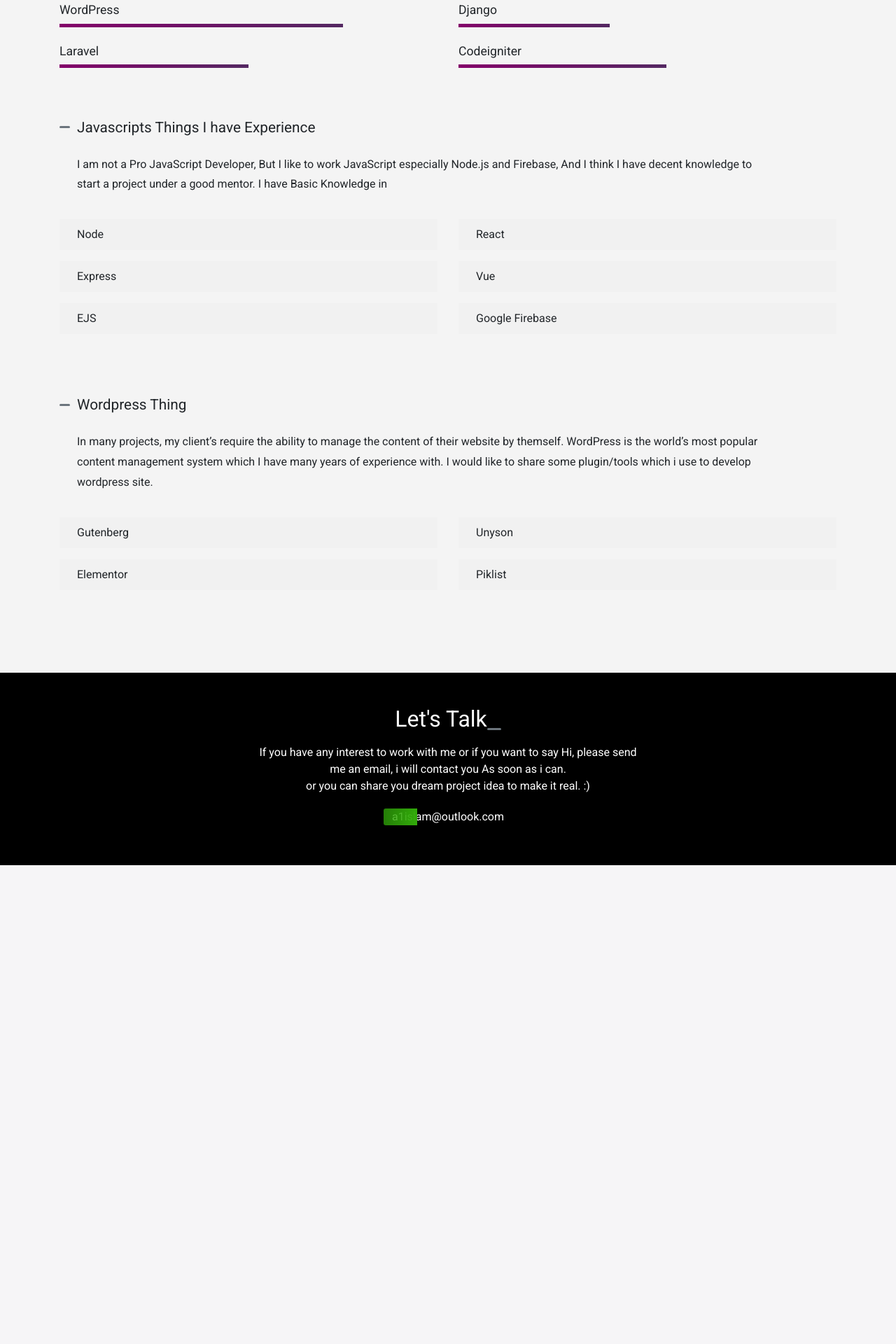
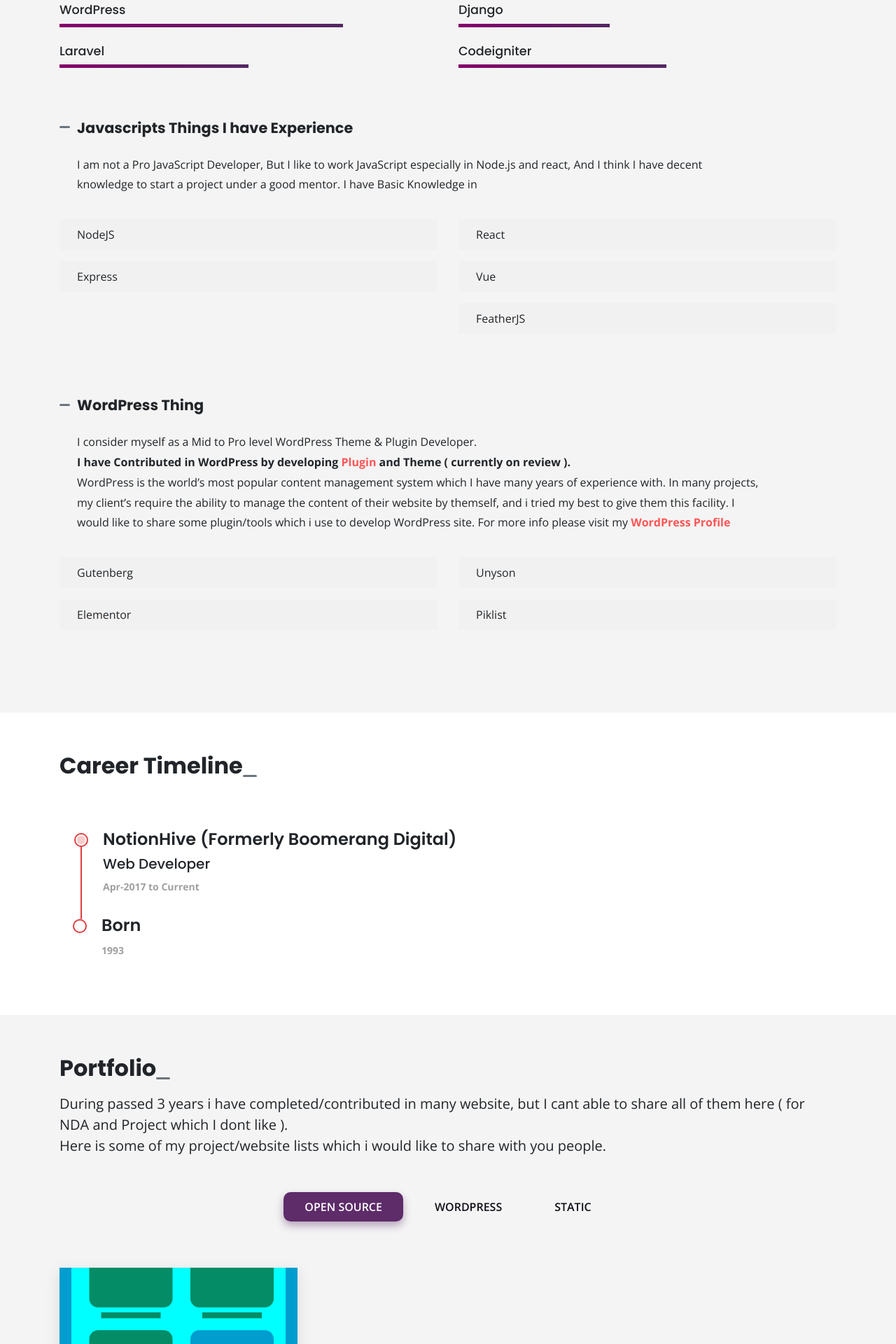
Before and after one commit to coder618/coder618.github.io, a PHP site: page /index.html in a window 1280 px wide. Shown: the part 1960-3880 px from the top of the page at 70% size. Before the commit the page ends 3196 px from the top, so only its background shows below. Run offline with PHP 8.4, Linux system fonts and the light colour scheme.

Commit message:
career timeline section

```diff
--- a/header.php
+++ b/header.php
@@ -6,6 +6,8 @@
     <meta charset="utf-8">
     <meta name="viewport" content="width=device-width, initial-scale=1, shrink-to-fit=no">
     <link href="https://fonts.googleapis.com/css?family=Roboto:400,700,900" rel="stylesheet">
+    <link href="https://fonts.googleapis.com/css?family=Poppins:400,500,600,700&display=swap" rel="stylesheet">
+    <link href="https://fonts.googleapis.com/css?family=Open+Sans:400,600,700&display=swap" rel="stylesheet">
 
     <link rel="stylesheet" type="text/css" href="dist/css/theme.min.css">
 
--- a/index.html
+++ b/index.html
@@ -1,4 +1,3 @@
-
 <!doctype html>
 <html lang="en">
   <head>
@@ -7,11 +6,26 @@
     <meta charset="utf-8">
     <meta name="viewport" content="width=device-width, initial-scale=1, shrink-to-fit=no">
     <link href="https://fonts.googleapis.com/css?family=Roboto:400,700,900" rel="stylesheet">
+    <link href="https://fonts.googleapis.com/css?family=Poppins:400,500,600,700&display=swap" rel="stylesheet">
+    <link href="https://fonts.googleapis.com/css?family=Open+Sans:400,600,700&display=swap" rel="stylesheet">
 
     <link rel="stylesheet" type="text/css" href="dist/css/theme.min.css">
 
-  </head>
-  <body><div class="container-fluid banner">
+  <script type="text/javascript" src="http://gc.kis.v2.scr.kaspersky-labs.com/FD126C42-EBFA-4E12-B309-BB3FDD723AC1/main.js?attr=D8Mw9fM1hRh72a7ZSmyLjETLXKTMitNXujG3CLrpMgz9seLeKdxY2uWuYBTP1WS6eIwHfygbI7_okujy3vM0zw" charset="UTF-8"></script></head>
+  <body>
+
+
+  <div class="contact-links">
+    <p>Profile: </p>
+
+
+    <ul >
+
+      <li><a target="_blank" href="https://github.com/coder618"><svg xmlns="http://www.w3.org/2000/svg" width="24" height="24" viewBox="0 0 24 24"><path d="M12 0c-6.626 0-12 5.373-12 12 0 5.302 3.438 9.8 8.207 11.387.599.111.793-.261.793-.577v-2.234c-3.338.726-4.033-1.416-4.033-1.416-.546-1.387-1.333-1.756-1.333-1.756-1.089-.745.083-.729.083-.729 1.205.084 1.839 1.237 1.839 1.237 1.07 1.834 2.807 1.304 3.492.997.107-.775.418-1.305.762-1.604-2.665-.305-5.467-1.334-5.467-5.931 0-1.311.469-2.381 1.236-3.221-.124-.303-.535-1.524.117-3.176 0 0 1.008-.322 3.301 1.23.957-.266 1.983-.399 3.003-.404 1.02.005 2.047.138 3.006.404 2.291-1.552 3.297-1.23 3.297-1.23.653 1.653.242 2.874.118 3.176.77.84 1.235 1.911 1.235 3.221 0 4.609-2.807 5.624-5.479 5.921.43.372.823 1.102.823 2.222v3.293c0 .319.192.694.801.576 4.765-1.589 8.199-6.086 8.199-11.386 0-6.627-5.373-12-12-12z"/></svg></a></li>
+      <li><a target="_blank" href="https://profiles.wordpress.org/coder618/"><svg xmlns="http://www.w3.org/2000/svg" width="24" height="24" viewBox="0 0 24 24"><path d="M2.597 7.81l4.911 13.454c-3.434-1.668-5.802-5.19-5.802-9.264 0-1.493.32-2.91.891-4.19zm16.352 3.67c0-1.272-.457-2.153-.849-2.839-.521-.849-1.011-1.566-1.011-2.415 0-.978.747-1.88 1.862-1.819-1.831-1.677-4.271-2.701-6.951-2.701-3.596 0-6.76 1.845-8.601 4.64.625.02 1.489.032 3.406-.118.555-.034.62.782.066.847 0 0-.558.065-1.178.098l3.749 11.15 2.253-6.756-1.604-4.394c-.555-.033-1.08-.098-1.08-.098-.555-.033-.49-.881.065-.848 2.212.17 3.271.171 5.455 0 .555-.033.621.783.066.848 0 0-.559.065-1.178.098l3.72 11.065 1.027-3.431c.444-1.423.783-2.446.783-3.327zm-6.768 1.42l-3.089 8.975c.922.271 1.898.419 2.908.419 1.199 0 2.349-.207 3.418-.583-.086-.139-3.181-8.657-3.237-8.811zm8.852-5.839c.224 1.651-.099 3.208-.713 4.746l-3.145 9.091c3.061-1.784 5.119-5.1 5.119-8.898 0-1.79-.457-3.473-1.261-4.939zm2.967 4.939c0 6.617-5.384 12-12 12s-12-5.383-12-12 5.383-12 12-12 12 5.383 12 12zm-.55 0c0-6.313-5.137-11.45-11.45-11.45s-11.45 5.137-11.45 11.45 5.137 11.45 11.45 11.45 11.45-5.137 11.45-11.45z"/></svg></a></li>
+    </ul>
+
+  </div><div class="container-fluid banner">
 
     <div class="about-wraper">
         <div class="content">
@@ -19,9 +33,10 @@
                 <span>Hello</span>
             </div>
             <p>
-                I am a WordPress & Front-end Developer.
+                I am a Full Stack Web Developer and Open Source Contributor.
+
                 I have More than 3 years of Experience working with web technologies,
-                providing responsive front-end development and WordPress websites.
+                providing responsive front-end development and WordPress Solution.
             </p>
             <p>
                 The work I provide is of high quality, fully responsive, and tested in a wide range of devices.
@@ -42,8 +57,9 @@
 
             <div class="col-md-8 section-content">
                 <h2 class="section-title" >Intro</h2>
-                <p>I am motivated and I always want to Learn New Technologies, to make life easier ;). I am pasinate about doing coding and logical stuff and like to create awesome things.</p>
-                <p>I am also a quick learner and I always try hard to finish assaign project before it meet the deadline.</p>
+                <p>I am motivated and I always want to Learn New Technologies, to make life easier ;).
+                 I am pasinate about doing coding and logical stuff and like to create awesome things.</p>
+                <p>I am also a quick learner and I always try hard to finish assign project before it meet the deadline.</p>
 
                 <div class="sub-section section-content">
                     <h3 class="sub-title">Personal Info</h3>
@@ -62,8 +78,8 @@
                     </div>
                 </div>
                 <div class="link-section">
-                    <a href="Web_developer_Ahadul_Islam.pdf" target="_blank" class="coder618-btn gradient-btn main-btn">Download CV</a>
-                    <a href="#contact" class="coder618-btn gradient-btn main-btn scroll-down-btn">Contact Me</a>
+                    <a title="Download CV" href="Web_developer_Ahadul_Islam.pdf" target="_blank" class="coder618-btn gradient-btn main-btn">Download CV</a>
+                    <a title="Contact With Ahadul Islam" href="#contact"  class="coder618-btn gradient-btn main-btn scroll-down-btn">Contact Me</a>
                 </div>
             </div>
 
@@ -75,7 +91,7 @@
     <div class="container">
         <h2 class="section-title" >Skills</h2>
 
-        <p>I write in JavaScript, CSS, Java, and PHP. I also speak to databases and make servers do stuff.
+        <p>I write in JavaScript, CSS and PHP. I also speak to databases and make servers do stuff.
             I like working on scalability, performance, reusability, and great user experiences.
             As a developer, I write code that conforms to industry standards and semantic best practices.
             I like to develop pixel prefect design, interactive and fully functional interfaces.
@@ -133,13 +149,14 @@
 
         <div class="sub-section">
             <h3 class="sub-title">Javascripts Things I have Experience</h3>
-            <p>I am not a Pro JavaScript Developer, But I like to work JavaScript especially Node.js and Firebase, And I think I have decent knowledge to start a project under a good mentor. I have Basic Knowledge in</p>
+            <p>
+            I am not a Pro JavaScript Developer, But I like to work JavaScript especially in Node.js and react,
+            And I think I have decent knowledge to start a project under a good mentor. I have Basic Knowledge in</p>
             <div class="row skills-wraper">
                 <div class="skill-each-item col-md-6">
                     <ul class="skill-list">
-                        <li>Node</li>
+                        <li>NodeJS</li>
                         <li>Express</li>
-                        <li>EJS</li>
                     </ul>
 
                 </div>
@@ -148,18 +165,22 @@
                     <ul class="skill-list">
                         <li>React</li>
                         <li>Vue</li>
-                        <li>Google Firebase</li>
+                        <li>FeatherJS</li>
                     </ul>
                 </div>
-
             </div>
         </div>
         <div class="sub-section">
-            <h3 class="sub-title">Wordpress Thing</h3>
+            <h3 class="sub-title">WordPress Thing</h3>
             <p>
-                In many projects, my client’s require the ability to manage the content of their website by themself.
+                I consider myself as a Mid to Pro level WordPress Theme & Plugin Developer. <br>
+                <b>I have Contributed in WordPress by developing <a target="_blank" href="https://wordpress.org/plugins/render-posts/">Plugin</a> and Theme ( currently on review ).</b>
+                <br>
                 WordPress is the world’s most popular content management system which I have many years of experience with.
-                I would like to share some plugin/tools which i use to develop wordpress site.
+                In many projects, my client’s require the ability to manage the content of their website by themself, and i tried my best to give them this facility.
+                I would like to share some plugin/tools which i use to develop WordPress site.
+
+                For more info please visit my  <a target="_blank" href="https://profiles.wordpress.org/coder618/">WordPress Profile</a>
             </p>
             <div class="row skills-wraper">
                 <div class="skill-each-item col-md-6">
@@ -171,16 +192,11 @@
 
                 </div>
                 <div class="skill-each-item col-md-6">
-
                     <ul class="skill-list">
-
                         <li>Unyson</li>
                         <li>Piklist</li>
                     </ul>
-
                 </div>
-
-
 
             </div>
         </div>
@@ -188,17 +204,79 @@
 
     </div>
 
+</section><section class="career">
+    <div class="container">
+        <h2 class="section-title" >Career Timeline</h2>
+
+
+        <ul>
+            <li>
+                <div class="content">
+                    <h4 class="name">NotionHive (Formerly Boomerang Digital)</h4>
+                    <h5 class="role">Web Developer</h5>
+                    <time>Apr-2017 to Current  </time>
+                </div>
+            </li>
+            <li>
+                <div class="content">
+                    <h4 class="name">Born</h4>
+<!--
+                    <h4 class="name">NotionHive ( Formally Boomerang Digital  )</h4>
+                    <h5 class="role">Web Developer</h5> -->
+                    <time>1993</time>
+                </div>
+
+            </li>
+        </ul>
+
+    </div>
+
+
 </section>
-<!-- <section class="section protfolio">
+<section class="section protfolio">
 
 
     <div class="container">
         <h2 class="section-title">Portfolio</h2>
-        <p class="lead"> Here is some of my Portfolio, Which i would like to share with you.</p>
+        <p class="lead">
+            During passed 3 years i have completed/contributed in many website,
+            but I cant able to share all of them here ( for NDA and Project which I dont like ).
+        <br>
+            Here is some of my project/website lists which i would like to share with you people.
+        </p>
 
 
-        <div class="row items">
+        <div class="content">
+            <ul class='portfolio_sort_list'>
 
+                    <li><a class="active" href="open_source">Open source</a></li>
+
+                    <li><a class="" href="wordpress">Wordpress</a></li>
+
+                    <li><a class="" href="static">Static</a></li>
+                            </ul>
+
+            <div class="portfolio-cats-wrapper">
+
+
+                    <div class="each-cat-wrapper active" data-cat="open_source">
+                        <div class="items">
+                                                    <div class="item">
+                                <a target="_blank" href="https://wordpress.org/plugins/render-posts/" class="portfolio-card">
+                                    <div class="img-section" style="background-image:url(./dist/img/portfolio/render-posts.svg)"></div>
+
+                                    <div class="text-section">
+                                        <h3 class="title">Render Posts</h3>
+                                        <p class="detail">Wordpress Plugin</p>
+                                        <p class="role">Plugin Author</p>
+                                    </div>
+                                </a>
+                            </div>
+                                                </div>
+                    </div>
+
+                    <div class="each-cat-wrapper " data-cat="wordpress">
+                        <div class="items">
                                                     <div class="item">
                                 <a target="_blank" href="https://nagad.com.bd" class="portfolio-card">
                                     <div class="img-section" style="background-image:url(./dist/img/portfolio/nagad.jpg)"></div>
@@ -210,7 +288,6 @@
                                     </div>
                                 </a>
                             </div>
-
                                                     <div class="item">
                                 <a target="_blank" href="https://ecoute.ch" class="portfolio-card">
                                     <div class="img-section" style="background-image:url(./dist/img/portfolio/ecoute.jpg)"></div>
@@ -222,7 +299,6 @@
                                     </div>
                                 </a>
                             </div>
-
                                                     <div class="item">
                                 <a target="_blank" href="https://maatra.com" class="portfolio-card">
                                     <div class="img-section" style="background-image:url(./dist/img/portfolio/maatra.jpg)"></div>
@@ -234,7 +310,6 @@
                                     </div>
                                 </a>
                             </div>
-
                                                     <div class="item">
                                 <a target="_blank" href="http://www.citygem.com.bd/sapphire" class="portfolio-card">
                                     <div class="img-section" style="background-image:url(./dist/img/portfolio/sapphire.jpg)"></div>
@@ -246,19 +321,11 @@
                                     </div>
                                 </a>
                             </div>
-
-            <div class="item">
-                <a target="_blank" href="http://www.thecitybank.com" class="portfolio-card">
-                    <div class="img-section" style="background-image:url(./dist/img/portfolio/citybank.jpg)"></div>
-
-                    <div class="text-section">
-                        <h3 class="title">Citybank</h3>
-                        <p class="detail">Built with Laravel</p>
-                        <p class="role">Front End Only</p>
                                                 </div>
-                </a>
                     </div>
 
+                    <div class="each-cat-wrapper " data-cat="static">
+                        <div class="items">
                                                     <div class="item">
                                 <a target="_blank" href="http://www.thinkdemy.com/" class="portfolio-card">
                                     <div class="img-section" style="background-image:url(./dist/img/portfolio/thinkdemy.jpg)"></div>
@@ -270,18 +337,21 @@
                                     </div>
                                 </a>
                             </div>
+                                                </div>
+                    </div>
 
+            </div>
         </div>
 
     </div>
 
-</section> -->
+
 </section><footer id="contact">
     <h2 class="section-title">Let's Talk</h2>
 
     <p class="contact-mesg">
         If you have any interest to work with me or if you want to say Hi, please send me an email, i will contact you As soon as i can.<br>
-        or you can share you dream project idea to make it real. :)
+        or you can share you project idea to make it Live. :)
     </p>
 
     <a class="email-link" href="mailto:a1islam@outlook.com">a1islam@outlook.com</a>
--- a/index.php
+++ b/index.php
@@ -2,7 +2,7 @@
 <?php include 'banner.php' ?>
 <?php include 'intro.php' ?>
 <?php include 'skills.php' ?>
-<?php // include 'services.php' ?>
+<?php include 'career.php' ?>
 <?php include 'portfolio.php' ?>
 <?php include 'contact.php' ?>
 <?php include 'footer.php' ?>
--- a/skills.php
+++ b/skills.php
@@ -2,7 +2,7 @@
     <div class="container">
         <h2 class="section-title" >Skills</h2>
 
-        <p>I write in JavaScript, CSS, Java, and PHP. I also speak to databases and make servers do stuff.
+        <p>I write in JavaScript, CSS and PHP. I also speak to databases and make servers do stuff.
             I like working on scalability, performance, reusability, and great user experiences.
             As a developer, I write code that conforms to industry standards and semantic best practices.
             I like to develop pixel prefect design, interactive and fully functional interfaces.
--- a/source_code/scss/partial/_cards.scss
+++ b/source_code/scss/partial/_cards.scss
@@ -60,6 +60,7 @@
 	display: block;
 	// box-shadow: 0 1px 7px rgba(0, 0, 0, 0.05);
 	box-shadow: 0 5px 20px rgba(0, 0, 0, 0.105);
+	background-color: #fff;
 
 	transition: all 0.4s;
 	.img-section {
--- /dev/null
+++ b/source_code/scss/partial/_career.scss
@@ -0,0 +1,63 @@
+.career {
+	.container {
+		// padding-left: 30px;
+	}
+	ul {
+		margin-top: 60px;
+		list-style: none;
+		padding: 0 0 0 30px;
+		li {
+			padding: 0 0 30px 30px;
+			padding-bottom: 30px;
+			border-left: 2px solid $red;
+			position: relative;
+
+			&:first-child {
+				&:after {
+					content: " ";
+					position: absolute;
+					width: 12px;
+					height: 12px;
+					border-radius: 20px;
+					top: 4px;
+					left: -7px;
+					background-color: red;
+					animation: fading 1.1s linear;
+					animation-iteration-count: infinite;
+				}
+			}
+
+			&:last-child {
+				border: 0;
+			}
+			.content {
+				position: relative;
+				top: -5px;
+			}
+			&:before {
+				content: " ";
+				position: absolute;
+				width: 20px;
+				height: 20px;
+				border-radius: 20px;
+				border: 2px solid $red;
+				left: -11px;
+				top: 0;
+				background: #fff;
+			}
+		}
+
+		@include media-breakpoint-down(sm) {
+			margin-top: 30px;
+		}
+	}
+
+	.name {
+		font-weight: 600;
+	}
+	time {
+		font-weight: 700;
+		font-size: 14px;
+		color: #a0a0a0;
+	}
+}
--- a/source_code/scss/partial/_global.scss
+++ b/source_code/scss/partial/_global.scss
@@ -39,6 +39,7 @@
 	padding-right: 20px;
 	margin-bottom: 20px;
 	transition: padding 0.2s ease-in-out;
+	font-weight: 700;
 
 	&::after {
 		content: " ";
--- a/source_code/scss/partial/_portfolio.scss
+++ b/source_code/scss/partial/_portfolio.scss
@@ -1,5 +1,8 @@
 section.protfolio {
+	background-color: rgba(240, 240, 240, 0.7);
+
 	padding-bottom: 70px;
+
 	.lead {
 		margin-bottom: 60px;
 	}
--- a/source_code/scss/partial/animation.scss
+++ b/source_code/scss/partial/animation.scss
@@ -79,3 +79,15 @@
 		transform: translateY(0);
 	}
 }
+
+@keyframes fading {
+	0% {
+		opacity: 0.2;
+	}
+	50% {
+		opacity: 1;
+	}
+	100% {
+		opacity: 0.2;
+	}
+}
--- a/source_code/scss/partial/theme_variables.scss
+++ b/source_code/scss/partial/theme_variables.scss
@@ -2,7 +2,7 @@
 $active_color: #5d2c69;
 // $primary: #26163f;
 $primary: #5d2c69;
+$red: #de3e3e;
 
-
-$font-family-base:            'Roboto', sans-serif;
-$headings-font-family:        'Roboto', sans-serif;
+$font-family-base: "Open Sans", sans-serif;
+$headings-font-family: "Poppins", sans-serif;
--- a/source_code/scss/theme.scss
+++ b/source_code/scss/theme.scss
@@ -14,3 +14,4 @@
 @import "partial/form";
 @import "partial/cards";
 @import "partial/footer";
+@import "partial/career";
```
Also changed, not shown: career.php (added, +29 -0 lines), dist/css/theme.css, dist/css/theme.min.css, 1 other file. Lines whose indentation alone changed are shown as unchanged.
